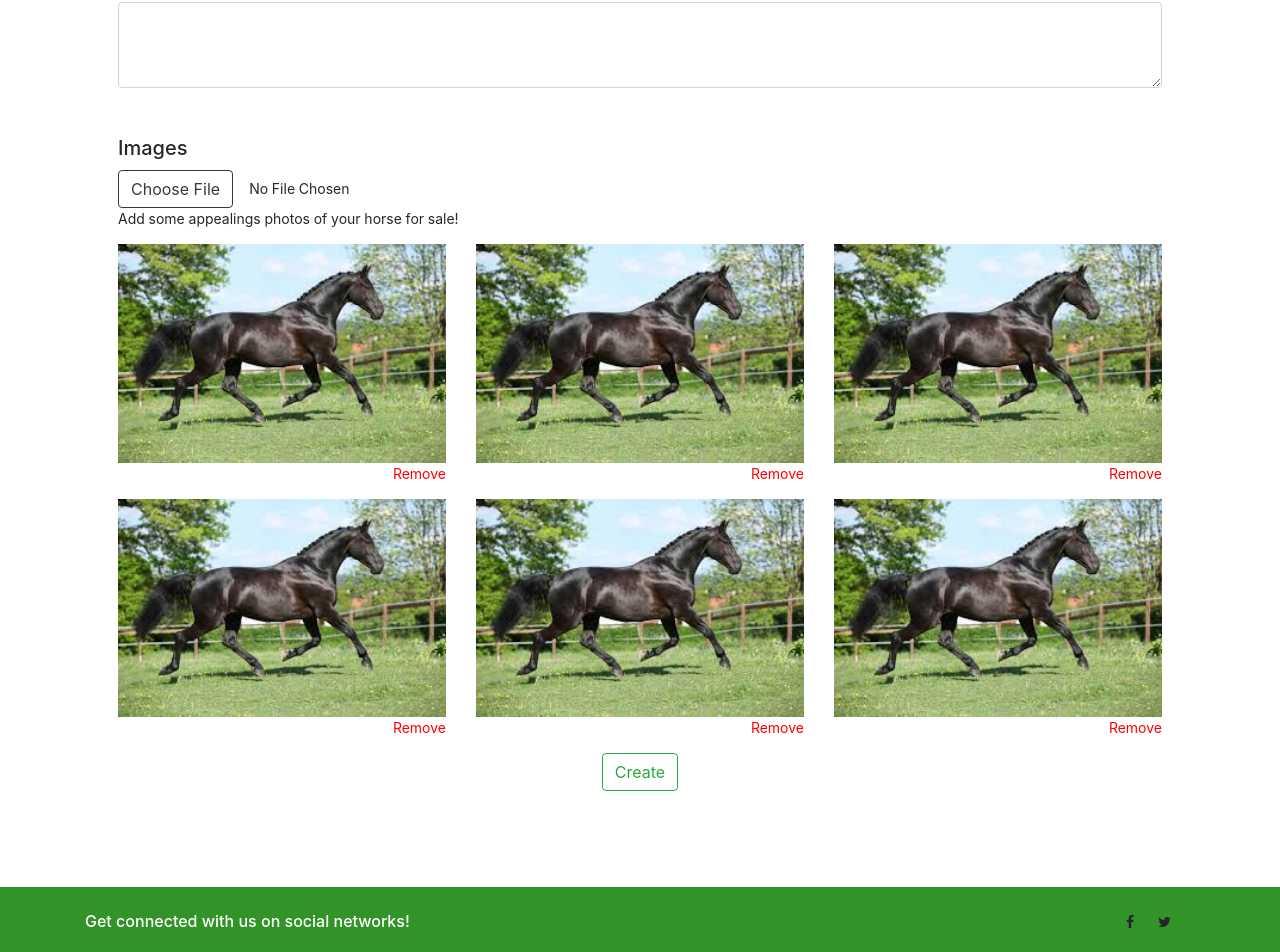
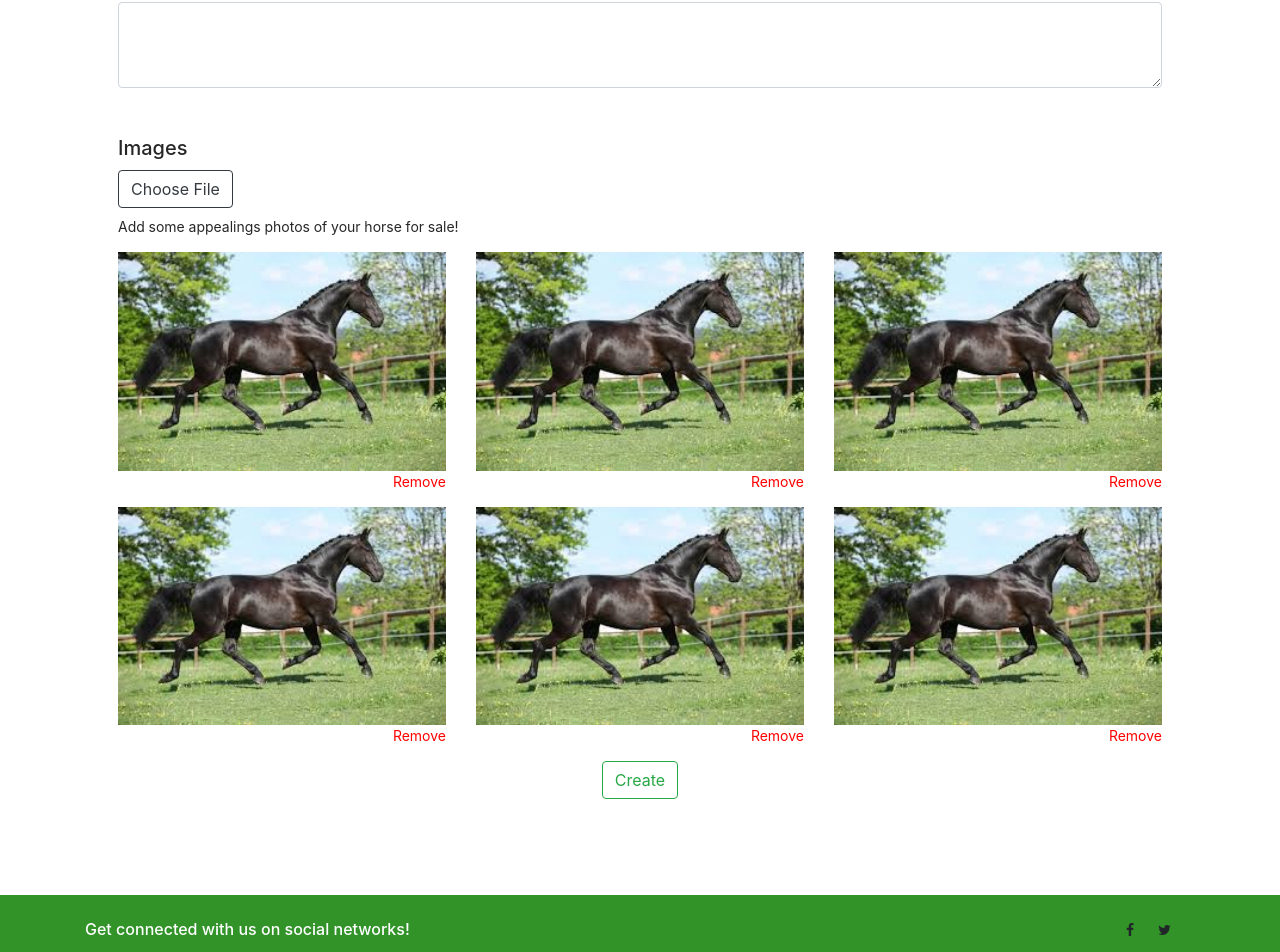
Before and after one commit to B2Gdevs/horse-market-react, a React (Create React App) app: page /make-listing in a window 1280 px wide. Shown: the part 1123-2075 px from the top of the page. Built offline with nearby package versions, Linux system fonts and the light colour scheme.

Commit message:
issue 9 resolved

```diff
--- a/src/MakeListing/makelisting.js
+++ b/src/MakeListing/makelisting.js
@@ -5,8 +5,9 @@ import {Footer} from "../components/footer";
 import horse1 from "../assets/horse1.jpg";
 
 const Styles = styled.div`
-
-
+   input[type="file"] {
+        display: none;
+   }
 `
 
 const MakeListing = () => {
@@ -92,8 +93,12 @@ const MakeListing = () => {
                     <div className="my-5">
                         <h5>Images</h5>
                         <div className="d-flex">
-                            <button className={"btn btn-outline-dark mr-3"}>Choose File</button>
-                            <p className={"my-auto"}>No File Chosen</p>
+                            <form>
+                                <label className="btn btn-outline-dark">
+                                    <input type="file"/>
+                                    Choose File
+                                </label>
+                            </form>
                         </div>
                         <p>Add some appealings photos of your horse for sale!</p>
                         <div className="row">
```
